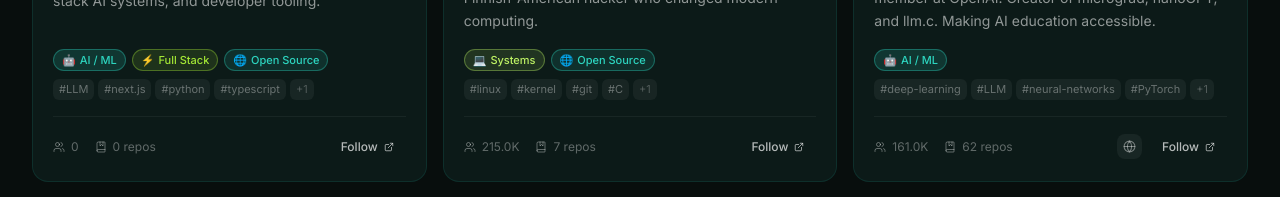
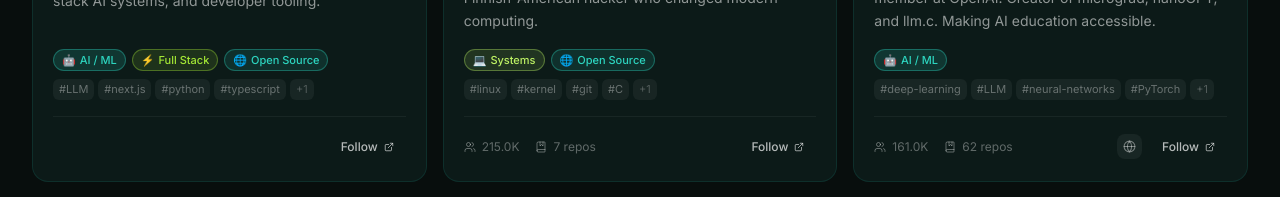
Before and after one commit to edujbarrios/femog, a Next.js app: page / in a window 1280 px wide. Shown: the part 1020-1217 px from the top of the page. Built offline with nearby package versions, Linux system fonts and the light colour scheme.

Commit message:
style: hide followers/repos stats when zero; mark as optional in README

```diff
--- a/src/components/ProfileCard.tsx
+++ b/src/components/ProfileCard.tsx
@@ -135,14 +135,18 @@ export function ProfileCard({ profile }: ProfileCardProps) {
         {/* Stats + CTA row */}
         <div className="mt-4 flex items-center justify-between">
           <div className="flex items-center gap-4">
+            {profile.followers > 0 && (
               <div className="flex items-center gap-1.5 text-xs text-white/35">
                 <Users size={12} aria-hidden="true" />
                 <span>{formatCount(profile.followers)}</span>
               </div>
+            )}
+            {profile.repos > 0 && (
               <div className="flex items-center gap-1.5 text-xs text-white/35">
                 <BookMarked size={12} aria-hidden="true" />
                 <span>{formatCount(profile.repos)} repos</span>
               </div>
+            )}
           </div>
 
           <div className="flex items-center gap-2">
```
Also changed, not shown: 1 other file (tests, documents, lock files or other folders). Lines whose indentation alone changed are shown as unchanged.
